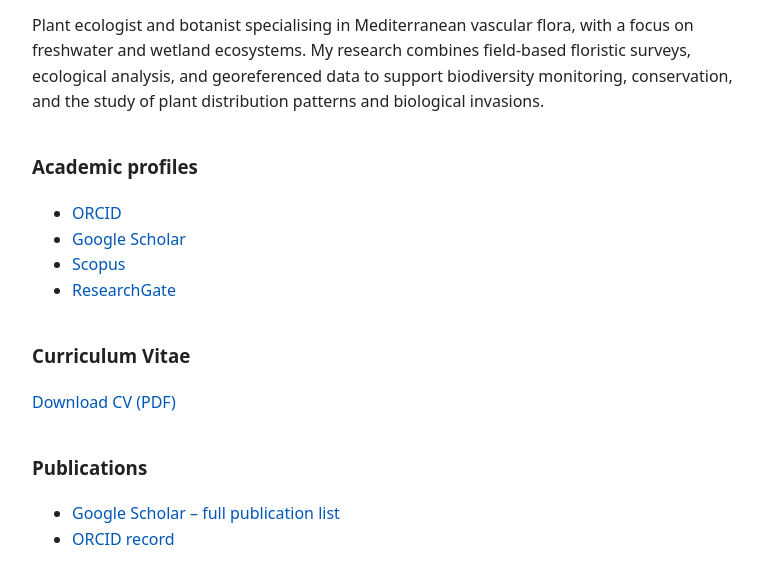
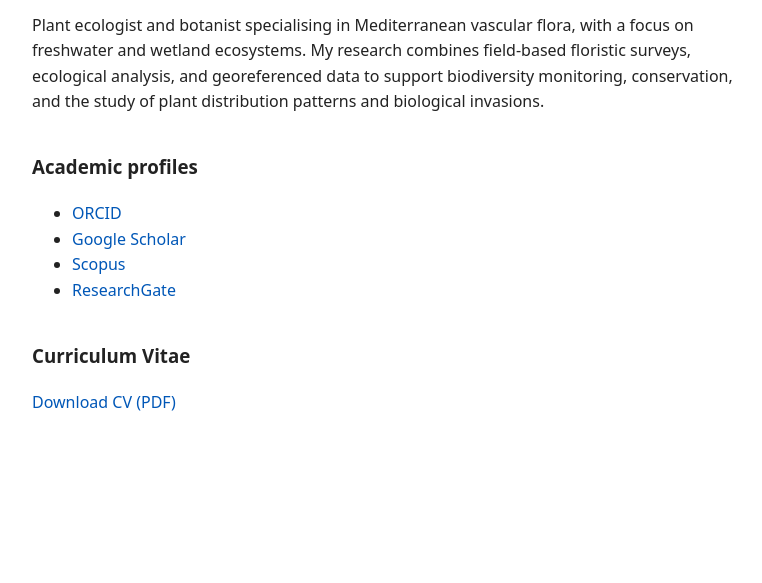
Before and after one commit to lorenzopinzani/lorenzopinzani.github.io, a plain HTML site: page index.html in a window 1280 px wide. Shown: the part 203-786 px from the top of the page, without its empty margins (248-1010 px from the left). Drawn offline with Linux system fonts and the light colour scheme.

Commit message:
Remove publications section

```diff
--- a/index.html
+++ b/index.html
@@ -62,21 +62,5 @@ conservation, and the study of plant distribution patterns and biological invasi
   </a>
 </p>
 
-  <h3>Publications</h3>
-
-<ul>
-  <li>
-    <a href="https://scholar.google.com/citations?user=16P6EWUAAAAJ" target="_blank">
-      Google Scholar – full publication list
-    </a>
-  </li>
-  <li>
-    <a href="https://orcid.org/0000-0002-7395-7925" target="_blank">
-      ORCID record
-    </a>
-  </li>
-</ul>
-
-
 </body>
 </html>
```
